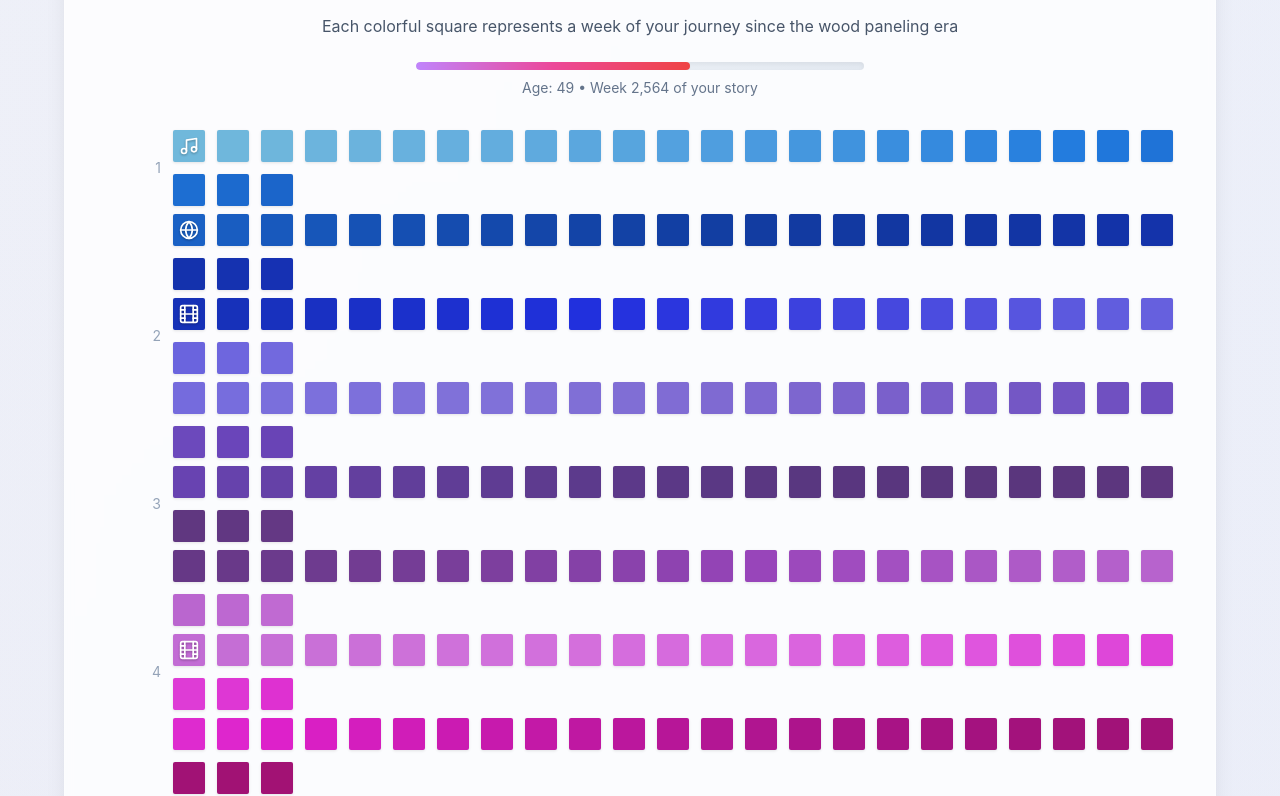
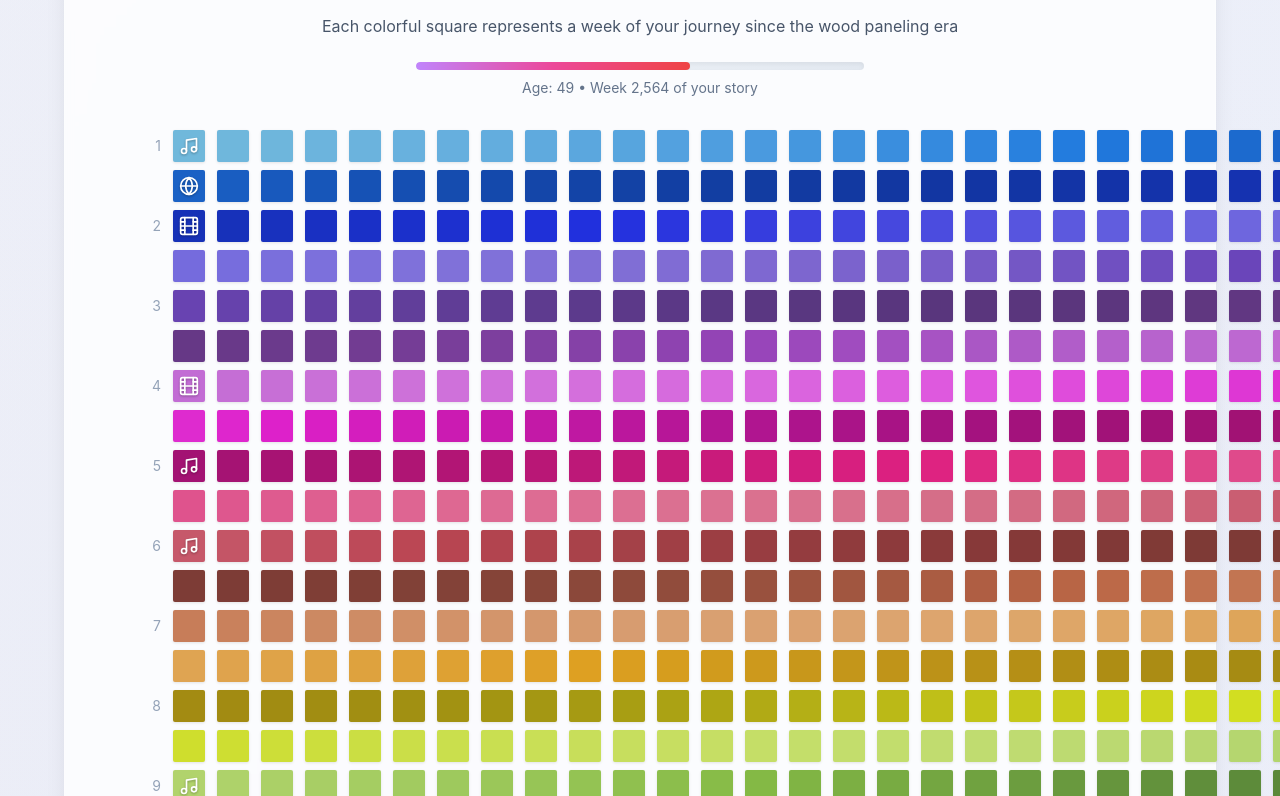
Before and after one commit to catherinebhicks/days-in-my-life, a React (Vite) app: page / in a window 1280 px wide. Shown: the part 884-1680 px from the top of the page. Built offline with nearby package versions, Linux system fonts and the light colour scheme.

Commit message:
Update gap spacing for consistent tablet+ layout
cgen-6e8553e5281543198faa05e18e4d7b8a

```diff
--- a/src/components/WeeksOfLife.jsx
+++ b/src/components/WeeksOfLife.jsx
@@ -326,7 +326,7 @@ export default function WeeksOfLife() {
           <div className="w-16 text-sm text-slate-400 text-right flex-shrink-0">
             {halfYear === 1 ? `${year + 1}` : ''}
           </div>
-          <div className="flex gap-1 sm:gap-1.5 md:gap-2 lg:gap-2.5 xl:gap-3 flex-wrap">
+          <div className="flex gap-2 lg:gap-2.5 xl:gap-3">
             {rowWeeks}
           </div>
         </div>
```
